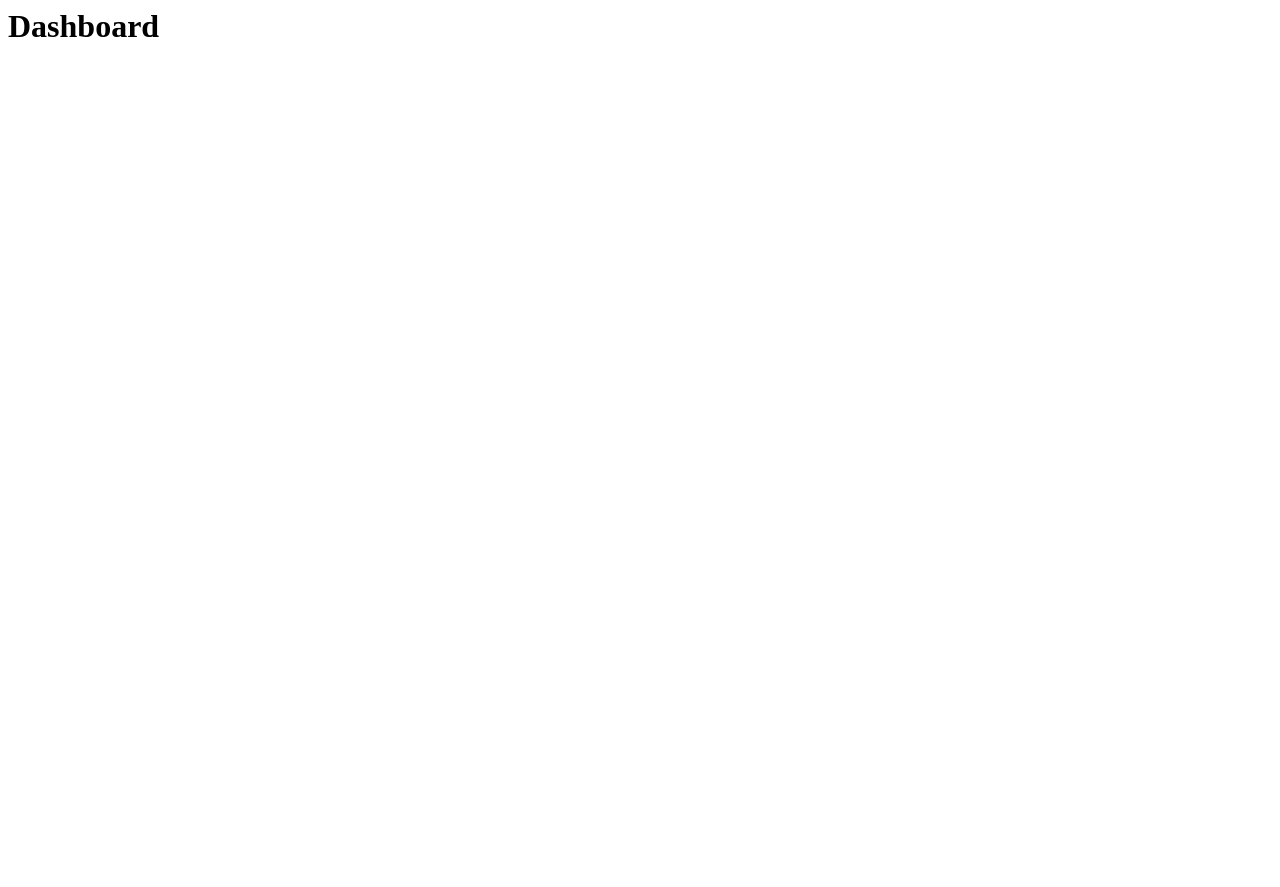
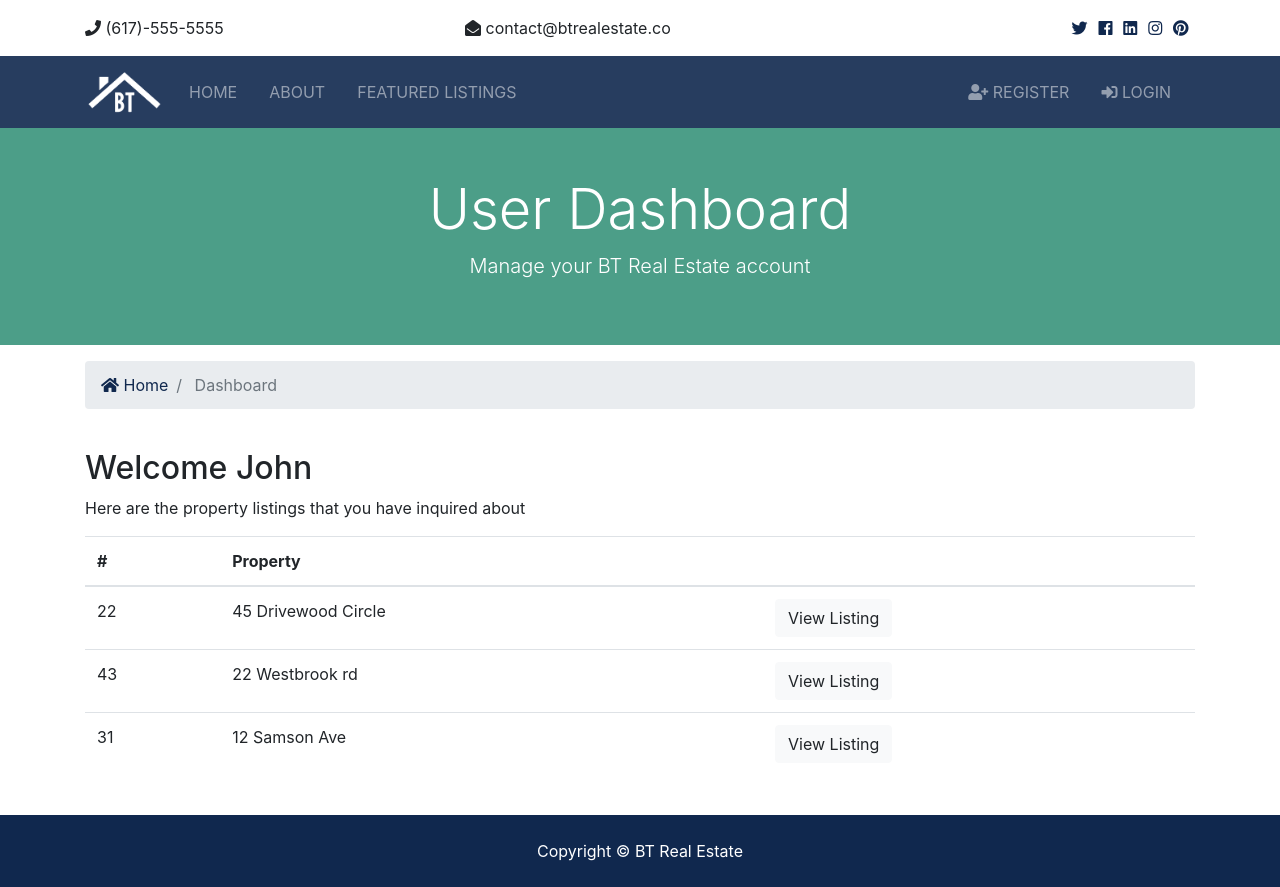
Before and after one commit to gaylonalfano/DjangoBTRealEstate, a Django app: page /accounts/dashboard in a window 1280 px wide. Before the commit the page is almost empty. Before the commit the page ends 37 px from the top, so only its background shows below. Run offline with Django 3.2, Linux system fonts and the light colour scheme; some libraries are stand-ins or nearby versions.

Commit message:
Added our Bootstrap theme to our dashboard template. Also changed the navbar links to Dashboard and Logout once a user logs in. Just added Logout functionality that basically uses a form to submit a POST request that will ultimately logout the user.

```diff
--- a/templates/accounts/dashboard.html
+++ b/templates/accounts/dashboard.html
@@ -1 +1,72 @@
-<h1>Dashboard</h1>
+{% extends 'base.html' %}
+
+{% block content %}
+<section id="showcase-inner" class="py-5 text-white">
+    <div class="container">
+      <div class="row text-center">
+        <div class="col-md-12">
+          <h1 class="display-4">User Dashboard</h1>
+          <p class="lead">Manage your BT Real Estate account</p>
+        </div>
+      </div>
+    </div>
+  </section>
+
+  <!-- Breadcrumb -->
+  <section id="bc" class="mt-3">
+    <div class="container">
+      <nav aria-label="breadcrumb">
+        <ol class="breadcrumb">
+          <li class="breadcrumb-item">
+            <a href="{% url 'index' %}">
+              <i class="fas fa-home"></i> Home</a>
+          </li>
+          <li class="breadcrumb-item active"> Dashboard</li>
+        </ol>
+      </nav>
+    </div>
+  </section>
+
+  <section id="dashboard" class="py-4">
+    <div class="container">
+      <div class="row">
+        <div class="col-md-12">
+          <h2>Welcome John</h2>
+          <p>Here are the property listings that you have inquired about</p>
+          <table class="table">
+            <thead>
+              <tr>
+                <th scope="col">#</th>
+                <th scope="col">Property</th>
+                <th></th>
+              </tr>
+            </thead>
+            <tbody>
+              <tr>
+                <td>22</td>
+                <td>45 Drivewood Circle</td>
+                <td>
+                  <a class="btn btn-light" href="#">View Listing</a>
+                </td>
+              </tr>
+              <tr>
+                <td>43</td>
+                <td>22 Westbrook rd</td>
+                <td>
+                  <a class="btn btn-light" href="#">View Listing</a>
+                </td>
+              </tr>
+              <tr>
+                <td>31</td>
+                <td>12 Samson Ave</td>
+                <td>
+                  <a class="btn btn-light" href="#">View Listing</a>
+                </td>
+              </tr>
+            </tbody>
+          </table>
+        </div>
+      </div>
+    </div>
+  </section>
+  {% endblock %}
--- a/templates/partials/_navbar.html
+++ b/templates/partials/_navbar.html
@@ -42,6 +42,28 @@
       </ul>
 
       <ul class="navbar-nav ml-auto">
+        {% if user.is_authenticated %}
+          <li
+          {% if 'dashboard' in request.path %}
+            class="nav-item active mr-3"
+          {% else %}
+            class="nav-item mr-3"
+          {% endif %}
+          >
+            <a class="nav-link" href="{% url 'dashboard' %}">
+              {{ user.username }}'s Dashboard</a>
+          </li>
+          <li class="nav-item mr-3">
+            <a href="javascript:{document.getElementById('logout').submit()}"
+            class="nav-link">
+              <i class="fas fa-sign-out-alt"></i> Logout
+          </a>
+          <form action="{% url 'logout' %}" method="POST" id="logout">
+            {% csrf_token %}
+            <input type="hidden">
+          </form>
+          </li>
+        {% else %}
           <li
           {% if 'register' in request.path %}
             class="nav-item active mr-3"
@@ -64,6 +86,7 @@
 
               Login</a>
           </li>
+        {% endif %}
       </ul>
     </div>
   </div>
```
Lines whose indentation alone changed are shown as unchanged.
